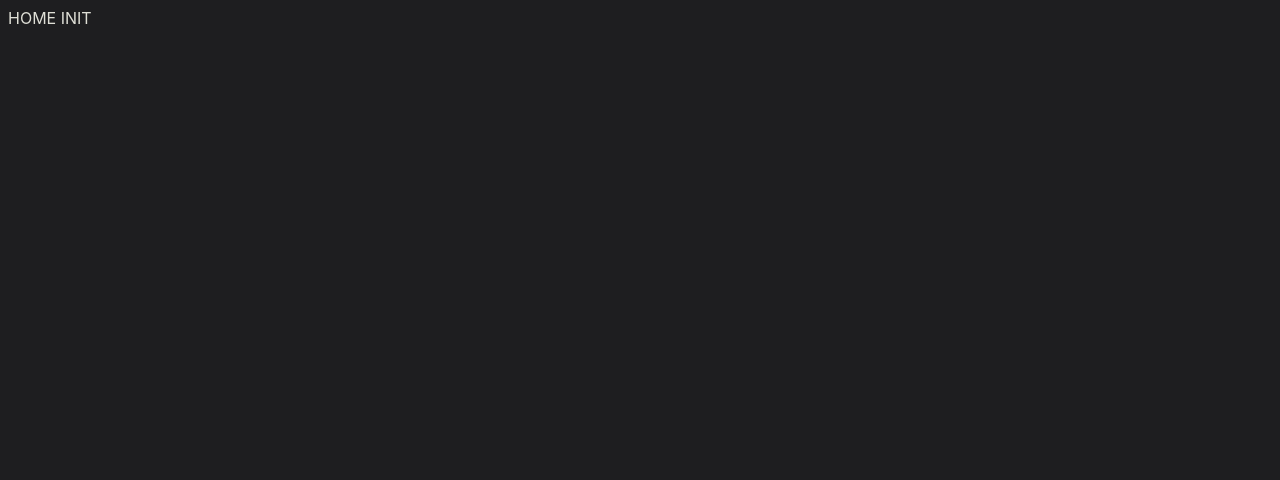
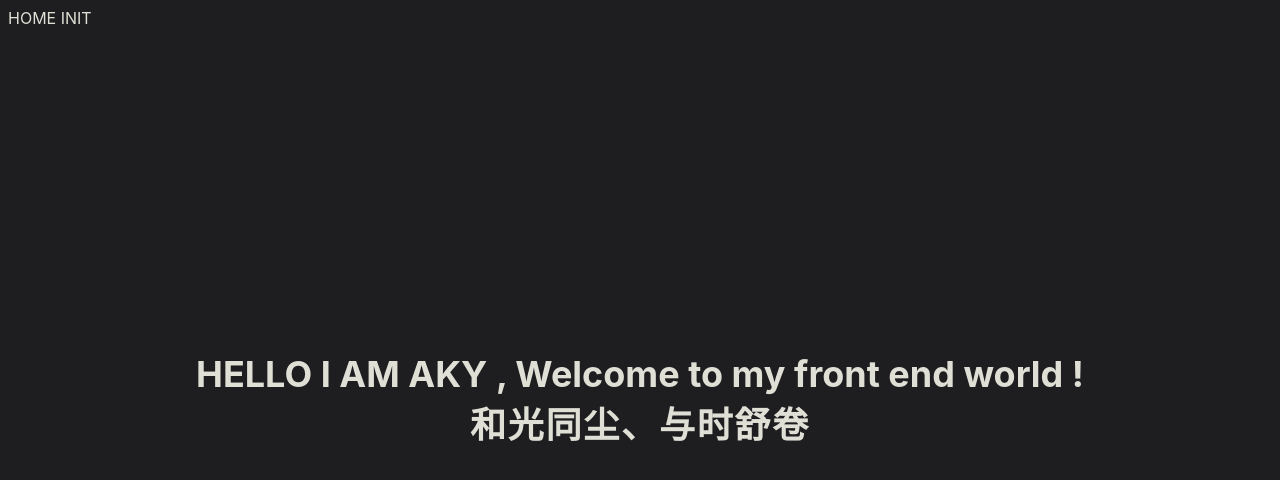
Before and after one commit to littlewhitehhh/blog, a Vue app: page /#/homePage in a window 1280 px wide. Shown: the top 480 px of the page. Built offline with nearby package versions, Linux system fonts and the light colour scheme.

Commit message:
feat: :sparkles: homepage 页面的编写

```diff
--- a/package.json
+++ b/package.json
@@ -15,7 +15,8 @@
   "dependencies": {
     "@types/node": "^20.11.19",
     "less": "^4.2.0",
-    "vue": "^3.4.15"
+    "vue": "^3.4.15",
+    "vue-router": "^4.2.5"
   },
   "devDependencies": {
     "@commitlint/cli": "^18.6.1",
--- a/src/App.vue
+++ b/src/App.vue
@@ -1,5 +1,8 @@
 <script setup lang="ts"></script>
 
-<template>HOME INIT</template>
+<template>
+  HOME INIT
+  <router-view></router-view>
+</template>
 
 <style scoped></style>
--- a/src/main.ts
+++ b/src/main.ts
@@ -2,4 +2,8 @@ import { createApp } from 'vue';
 import './style/index.css';
 import App from './App.vue';
 
-createApp(App).mount('#app');
+import router from '@/router';
+
+const app = createApp(App);
+
+app.use(router).mount('#app');
--- a/src/router/index.ts
+++ b/src/router/index.ts
@@ -0,0 +1,17 @@
+import { createRouter, createWebHashHistory } from 'vue-router';
+
+import type { RouteRecordRaw } from 'vue-router';
+import { staticRoutes } from './staticRoutes';
+const routes: RouteRecordRaw[] = [...staticRoutes];
+
+export default createRouter({
+  routes,
+  history: createWebHashHistory(),
+
+  scrollBehavior: () => {
+    return {
+      top: 0,
+      left: 0,
+    };
+  },
+});
--- /dev/null
+++ b/src/router/staticRoutes.ts
@@ -0,0 +1,20 @@
+/*
+ * @Author: aky
+ * @Date: 2024-02-20 15:14:33
+ * @Last Modified by:   aky
+ * @Last Modified time: 2024-02-20 15:14:33
+ */
+
+import type { RouteRecordRaw } from 'vue-router';
+
+export const staticRoutes: RouteRecordRaw[] = [
+  {
+    path: '/',
+    redirect: '/homePage',
+  },
+  {
+    path: '/homePage',
+    name: 'homePage',
+    component: () => import('@v/homepage/index.vue'),
+  },
+];
--- /dev/null
+++ b/src/views/homepage/canvas.ts
@@ -0,0 +1,200 @@
+const E = {
+  friction: 0.5,
+  trails: 20,
+  size: 50,
+  dampening: 0.25,
+  tension: 0.98,
+};
+
+class Wave {
+  phase = 0;
+  offset = 0;
+  frequency = 0.001;
+  amplitude = 1;
+
+  constructor(e: Partial<Pick<Wave, 'phase' | 'amplitude' | 'frequency' | 'offset'>>) {
+    this.phase = e.phase || 0;
+    this.offset = e.offset || 0;
+    this.frequency = e.frequency || 0.001;
+    this.amplitude = e.amplitude || 1;
+  }
+
+  update() {
+    this.phase += this.frequency;
+    return this.offset + Math.sin(this.phase) * this.amplitude;
+  }
+}
+
+class NODE {
+  x = 0;
+
+  y = 0;
+
+  vy = 0;
+
+  vx = 0;
+}
+// new Node()
+class Line {
+  spring = 0.1;
+  friction = 0.01;
+  nodes: NODE[] = [];
+
+  constructor(
+    e: { spring: number },
+    private pos: { x: number; y: number }
+  ) {
+    this.spring = e.spring + 0.1 * Math.random() - 0.05;
+    this.friction = E.friction + 0.01 * Math.random() - 0.05;
+
+    this.nodes = [];
+
+    for (let i = 0; i < E.size; i++) {
+      const t = new NODE();
+      t.x = this.pos.x;
+      t.y = this.pos.y;
+      this.nodes.push(t);
+    }
+  }
+
+  update() {
+    let { spring } = this;
+    let node = this.nodes[0];
+
+    node.vx += (this.pos.x - node.x) * spring;
+    node.vy += (this.pos.y - node.y) * spring;
+
+    let prevNode: NODE;
+    for (let i = 0; i < this.nodes.length; i++) {
+      node = this.nodes[i];
+      if (i > 0) {
+        prevNode = this.nodes[i - 1];
+        node.vx += (prevNode.x - node.x) * spring;
+        node.vy += (prevNode.y - node.y) * spring;
+        node.vx += prevNode.vx * E.dampening;
+        node.vy += prevNode.vy * E.dampening;
+      }
+
+      node.vx *= this.friction;
+      node.vy *= this.friction;
+      node.x += node.vx;
+      node.y += node.vy;
+      spring *= E.tension;
+    }
+  }
+
+  draw(ctx: CanvasRenderingContext2D) {
+    let currNode;
+    let nextNode;
+    let { x } = this.nodes[0];
+    let { y } = this.nodes[0];
+
+    ctx.beginPath();
+    ctx.moveTo(x, y);
+
+    let i;
+    for (i = 1; i < this.nodes.length - 2; i++) {
+      currNode = this.nodes[i];
+      nextNode = this.nodes[i + 1];
+
+      x = 0.5 * (currNode.x + nextNode.x);
+      y = 0.5 * (currNode.y + nextNode.y);
+      ctx.quadraticCurveTo(currNode.x, currNode.y, x, y);
+    }
+
+    currNode = this.nodes[i];
+    nextNode = this.nodes[i + 1];
+    ctx.quadraticCurveTo(currNode.x, currNode.y, nextNode.x, nextNode.y);
+
+    ctx.stroke();
+    ctx.closePath();
+  }
+}
+
+export const renderCanvas = () => {
+  const canvas = document.getElementById('canvas') as HTMLCanvasElement;
+
+  const ctx: CanvasRenderingContext2D = canvas!.getContext('2d');
+
+  let lines: Line[] = [];
+  const pos = {
+    x: 0,
+    y: 0,
+  };
+  const wave = new Wave({
+    phase: Math.random() * 2 * Math.PI,
+    amplitude: 85,
+    frequency: 0.0015,
+    offset: 285,
+  });
+
+  let running = true;
+  function resizeCanvas() {
+    ctx.canvas.width = window.innerWidth;
+    ctx.canvas.height = window.innerHeight;
+  }
+
+  resizeCanvas();
+
+  function animate() {
+    if (running) {
+      (ctx.globalCompositeOperation = 'source-over'), ctx.clearRect(0, 0, ctx.canvas.width, ctx.canvas.height);
+      ctx.globalCompositeOperation = 'lighter';
+      ctx.strokeStyle = `hsla(${Math.round(wave.update())},90%,50%,0.25)`;
+      ctx.lineWidth = 1;
+      for (let i = 0; i < E.trails; i++) {
+        const line = lines[i];
+        line.update();
+        line.draw(ctx);
+      }
+      window.requestAnimationFrame(animate);
+    }
+  }
+
+  function bindMouseMove(event: Event) {
+    function drawLine() {
+      lines = [];
+      for (let i = 0; i < E.trails; i++) {
+        lines.push(new Line({ spring: 0.45 + (i / E.trails) * 0.025 }, pos));
+      }
+    }
+    function move(e: any) {
+      e.preventDefault();
+      if (e.touches) {
+        pos.x = e.touches[0].pageX;
+        pos.y = e.touches[0].pageY;
+      } else {
+        pos.x = e.clientX;
+        pos.y = e.clientY;
+      }
+    }
+    function start(e: TouchEvent) {
+      if (e.touches.length === 1) {
+        pos.x = e.touches[0].pageX;
+        pos.y = e.touches[0].pageY;
+      }
+    }
+    document.removeEventListener('mousemove', bindMouseMove);
+    document.removeEventListener('mousemove', bindMouseMove);
+    document.addEventListener('mousemove', move);
+    document.addEventListener('touchmove', move);
+    document.addEventListener('touchstart', start);
+    move(event);
+    drawLine();
+    animate();
+  }
+
+  document.addEventListener('mousemove', bindMouseMove);
+  document.addEventListener('touchstart', bindMouseMove);
+  document.body.addEventListener('orientationchange', resizeCanvas);
+  window.addEventListener('resize', resizeCanvas);
+  window.addEventListener('focus', () => {
+    if (!running) {
+      running = true;
+      animate();
+    }
+  });
+  window.addEventListener('blur', () => {
+    running = true;
+  });
+};
--- /dev/null
+++ b/src/views/homepage/component/typewrite.vue
@@ -0,0 +1,56 @@
+<template>
+  <div class="typewrite-box">
+    <div class="typewrite">
+      <div class="text">
+        <div class="English">HELLO I AM AKY , Welcome to my front end world !</div>
+        <div class="Chinese">和光同尘、与时舒卷</div>
+      </div>
+    </div>
+  </div>
+</template>
+
+<script setup lang="ts"></script>
+
+<style lang="less" scoped>
+.typewrite-box {
+  width: 100vw;
+  height: 100vh;
+  position: fixed;
+  top: 0;
+  left: 0;
+  z-index: 1;
+  display: flex;
+  justify-content: center;
+  align-items: center;
+  pointer-events: none;
+}
+
+.text {
+  overflow: hidden;
+  white-space: nowrap;
+  font-size: 36px;
+  animation: typeEffect 1s steps(70);
+
+  @media (max-width: 900px) {
+    font-size: 24px;
+  }
+  @media (max-width: 500px) {
+    font-size: 16px;
+  }
+  font-weight: bold;
+}
+.Chinese {
+  display: flex;
+  justify-content: center;
+  letter-spacing: 0.05em;
+}
+
+@keyframes typeEffect {
+  from {
+    width: 0;
+  }
+  to {
+    width: 100%;
+  }
+}
+</style>
--- /dev/null
+++ b/src/views/homepage/index.vue
@@ -0,0 +1,29 @@
+<!--
+ * @Author: aky
+ * @Date: 2024-02-20 15:14:49
+ * @Last Modified by:   aky
+ * @Last Modified time: 2024-02-20 15:14:49
+  -->
+
+<template>
+  <div class="homepage-view">
+    <typewrite></typewrite>
+    <canvas id="canvas" class="canvas"></canvas>
+  </div>
+</template>
+
+<script setup lang="ts">
+import { onMounted } from 'vue';
+import typewrite from './component/typewrite.vue';
+import { renderCanvas } from './canvas';
+
+onMounted(() => {
+  renderCanvas();
+});
+</script>
+
+<style lang="less" scoped>
+canvas {
+  display: block;
+}
+</style>
--- a/tsconfig.json
+++ b/tsconfig.json
@@ -28,6 +28,6 @@
     "noUnusedParameters": true,
     "noFallthroughCasesInSwitch": true
   },
-  "include": ["src/**/*.ts", "src/**/*.tsx", "src/**/*.vue"],
-  "references": [{ "path": "./tsconfig.node.json" }]
+  "include": ["src/**/*.ts", "src/**/*.tsx", "src/**/*.vue"]
+  // "references": [{ "path": "./tsconfig.node.json" }]
 }
--- a/vite.config.ts
+++ b/vite.config.ts
@@ -3,7 +3,7 @@ import vue from '@vitejs/plugin-vue';
 import { getRelPath } from './src/utils/path';
 // https://vitejs.dev/config/
 export default defineConfig(({ mode, command }) => {
-  console.log(getRelPath('src'));
+  console.log(getRelPath('./src/views'));
   console.log('🚀🚀~当前阶段:', command);
   console.log('🚀🚀~当前运行环境:', mode);
 
@@ -11,14 +11,14 @@ export default defineConfig(({ mode, command }) => {
     plugins: [vue()],
     resolve: {
       alias: {
-        '@': getRelPath('src'),
-        '@v': getRelPath('src/views'),
-        '@c': getRelPath('src/components'),
-        '@u': getRelPath('src/utils'),
+        '@': getRelPath('./src'),
+        '@v': getRelPath('./src/views'),
+        '@c': getRelPath('./src/components'),
+        '@u': getRelPath('./src/utils'),
       },
-      server: {
-        port: 5174,
-      },
+    },
+    server: {
+      port: 5174,
     },
   };
 });
```
Also changed, not shown: tsconfig.node.json (+9 -2 lines), 1 other file (tests, documents, lock files or other folders).
